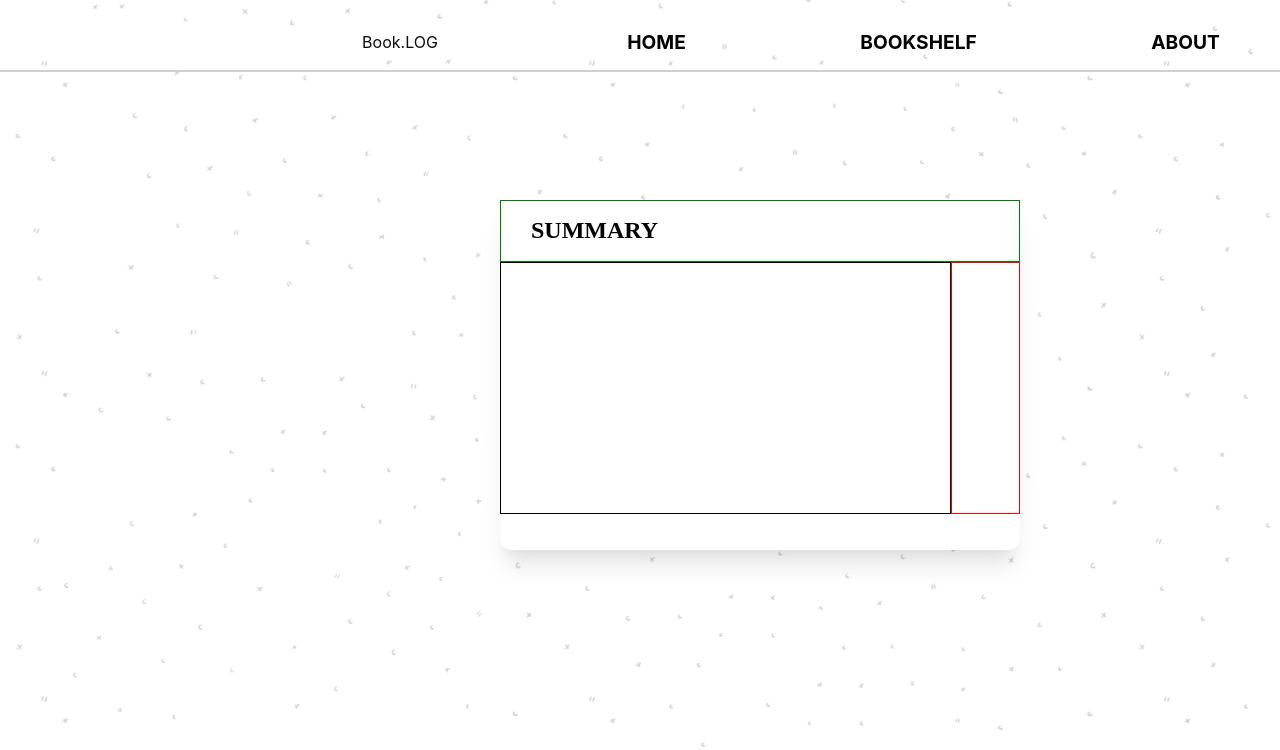
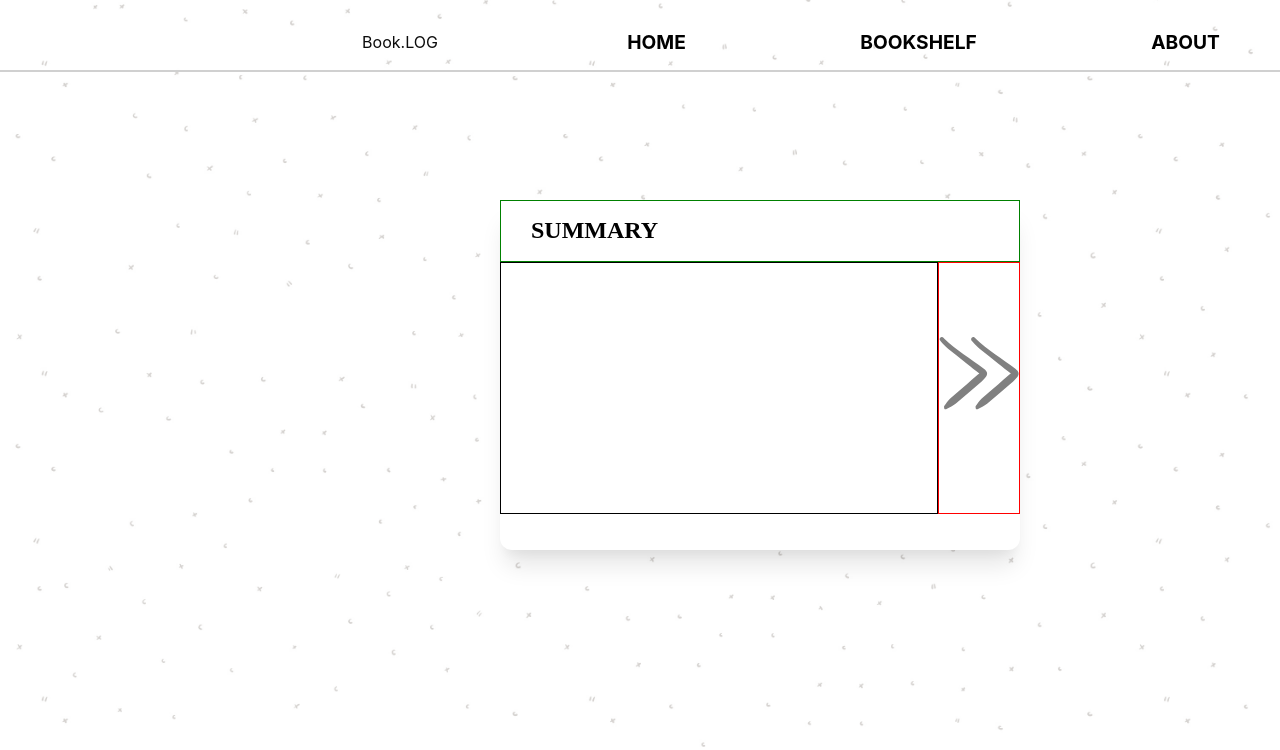
Before and after one commit to farodia/BookSummaryBlog, a React (Create React App) app: page / in a window 1280 px wide. Shown: the top 750 px of the page. Built offline with nearby package versions, Linux system fonts and the light colour scheme.

Commit message:
[jingyi] add the svg which could enable one to get the article's title

```diff
--- a/src/App.css
+++ b/src/App.css
@@ -170,7 +170,8 @@ nav a:hover {
 }
 
 .title-navigator {
-    height: 250px;
+    height: 180px;
     width: 120px;
+    padding-top: 70px;
     border: 1px solid red;
 }
--- a/src/components/BookSummary.tsx
+++ b/src/components/BookSummary.tsx
@@ -1,6 +1,7 @@
 import '../App.css';
 import React from "react";
 import EditSvg from "./EditiSvg";
+import TurnToTitleSvg from "./TurnToTitleSvg";
 
 const BookSummaryPage = () => {
     return (
@@ -21,6 +22,7 @@ const BookSummaryPage = () => {
                         </article>
                     </div>
                     <div className="title-navigator">
+                        <TurnToTitleSvg/>
                     </div>
                 </div>
             </div>
--- /dev/null
+++ b/src/components/TurnToTitleSvg.tsx
@@ -0,0 +1,15 @@
+import React from "react";
+
+const TurnToTitleSvg = () => {
+    return (
+        <svg width="80" height="81" viewBox="0 0 100 91" fill="none" xmlns="http://www.w3.org/2000/svg">
+            <path
+                d="M89.815 45.4917C84.3674 41.1816 79.5202 37.3171 74.643 33.4854C66.656 27.2108 58.5496 21.0806 50.7051 14.6347C47.4345 11.9437 44.6826 8.62129 41.7455 5.53781C40.4846 4.21398 39.3826 2.50952 40.8784 0.913964C42.5383 -0.858149 44.3497 0.25769 45.7353 1.636C60.64 16.466 79.0917 26.6424 95.4666 39.5499C100.292 43.3527 100.921 46.5551 96.8351 51.2597C95.5704 52.7677 94.1975 54.1815 92.7272 55.4898C82.0387 64.6667 71.4198 73.9329 60.5206 82.8538C57.021 85.7181 52.7758 87.6903 48.7859 89.9186C48.1059 90.2986 46.3148 90.145 46.2084 89.8352C45.8146 88.6972 45.3829 87.034 45.9309 86.2097C48.085 82.9674 50.2326 79.5596 53.0679 76.9605C59.9109 70.6886 67.153 64.8531 74.2066 58.8089C78.3547 55.2541 82.443 51.6292 86.574 48.0541C87.4778 47.2731 88.4505 46.5675 89.815 45.4917Z"
+                fill="gray"/>
+            <path
+                d="M50.4346 45.4927C44.987 41.1825 40.1398 37.318 35.2626 33.4863C27.2756 27.2118 19.1692 21.0816 11.3247 14.6357C8.05416 11.9447 5.30221 8.62226 2.3651 5.53879C1.10427 4.21496 0.00225389 2.5105 1.49805 0.91494C3.15793 -0.857172 4.96936 0.258667 6.35488 1.63698C21.2597 16.4669 39.7113 26.6434 56.0863 39.5509C60.9117 43.3537 61.5404 46.556 57.4547 51.2607C56.19 52.7687 54.8172 54.1825 53.3468 55.4908C42.6584 64.6677 32.0394 73.9338 21.1403 82.8548C17.6407 85.719 13.3954 87.6913 9.40551 89.9195C8.72554 90.2996 6.9344 90.146 6.82807 89.8362C6.43427 88.6981 6.00249 87.035 6.55054 86.2107C8.70464 82.9683 10.8522 79.5606 13.6876 76.9615C20.5305 70.6896 27.7726 64.854 34.8263 58.8098C38.9743 55.2551 43.0627 51.6302 47.1936 48.0551C48.0974 47.274 49.0701 46.5685 50.4346 45.4927Z"
+                fill="gray"/>
+        </svg>
+    );}
+
+export default TurnToTitleSvg;
```
Also changed, not shown: src/svg/chevrons-right.svg (added).
